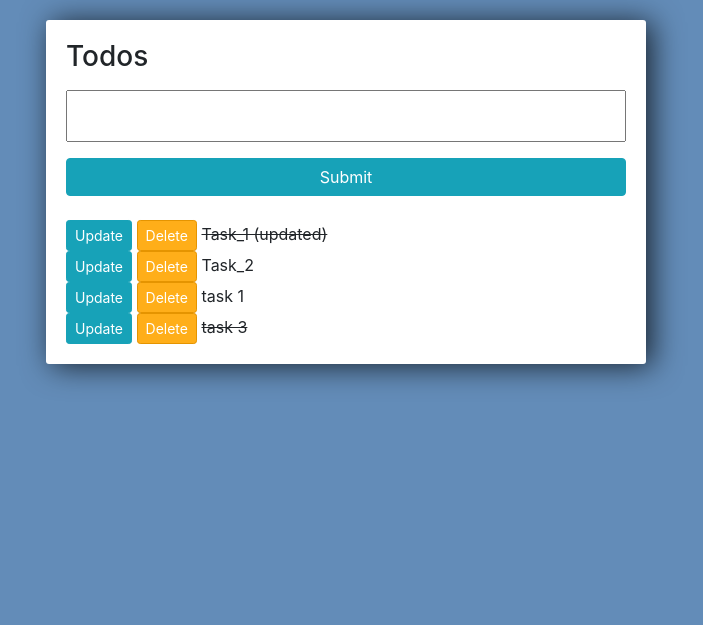
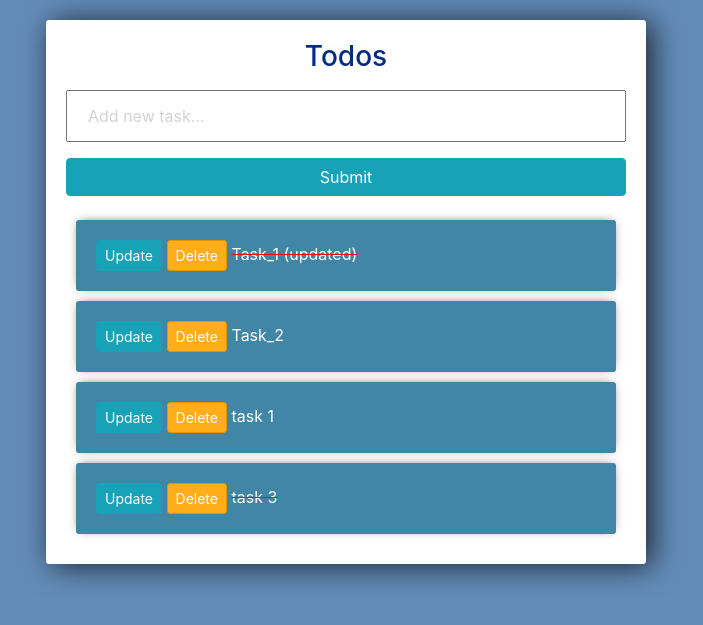
Before and after one commit to stevekutz/django_todo_crud, a Django app: page / in a window 1280 px wide. Shown: the top 625 px of the page, without its empty margins (294-997 px from the left). Run offline with Django 3.2, Linux system fonts and the light colour scheme; data comes from the database, SQL or seed files in the repository; some libraries are stand-ins or nearby versions.

Commit message:
added styling to Todo items and title

```diff
--- a/todo/tasks/forms.py
+++ b/todo/tasks/forms.py
@@ -4,6 +4,8 @@ from django.forms import ModelForm
 from .models import *
 
 class TaskForm(forms.ModelForm):
+    title = forms.CharField(widget = forms.TextInput(attrs={'placeholder':'Add new task...'}))
+
     class Meta:
         model = Task
         fields = '__all__'
--- a/todo/tasks/templates/tasks/list.html
+++ b/todo/tasks/templates/tasks/list.html
@@ -31,7 +31,7 @@
 	}
 
 	.item-row{
-		background-color: #906abd;
+		background-color: #4186a6;
 		margin: 10px;
 		padding: 20px;
 		border-radius: 3px;
@@ -52,7 +52,7 @@
 </style>
 
 <div class = "center-column">
-    <h3> Todos </h3>
+    <h3 style = "text-align: center; color: #002b80;" > Todos </h3>
 
     <form method = "POST" action = "/">
         {% csrf_token %}
@@ -61,12 +61,12 @@
     </form>
 
     {% for task in tasks %}
-        <div>
+        <div class = "item-row">
             <a class = "btn btn-sm btn-info"  href = "{% url 'update_task' task.id %}"> Update </a>
             <a class = "btn btn-sm btn-danger"  href = "{% url 'delete' task.id %}"> Delete </a>
 
             {% if task.complete == True %}
-            <strike>{{task}}</strike>
+            <del style = "text-decoration-color: red;">{{task}}</del>
             {% else %}
             <span> {{task}} </span>
             {% endif %}
```
Also changed, not shown: README.MD.
